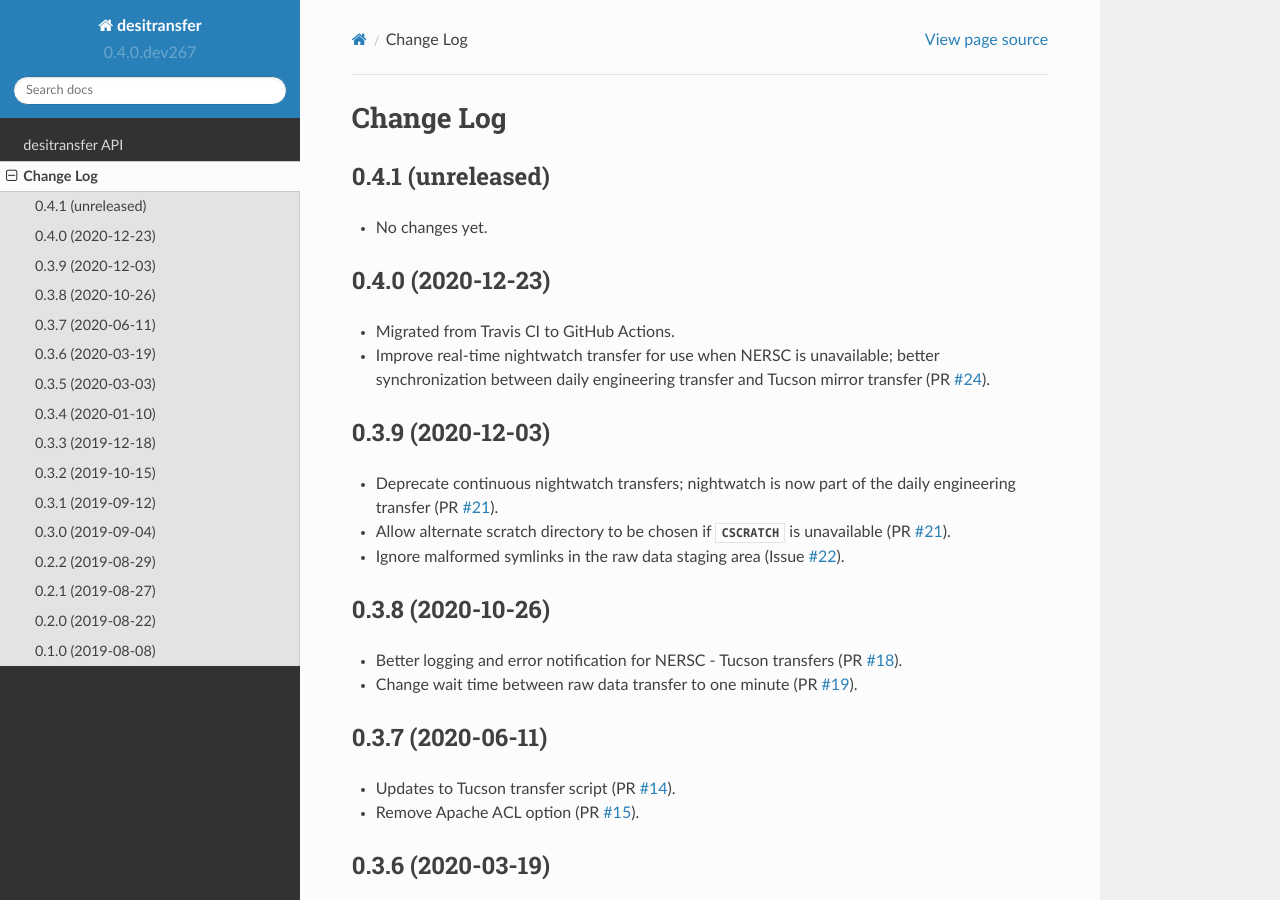
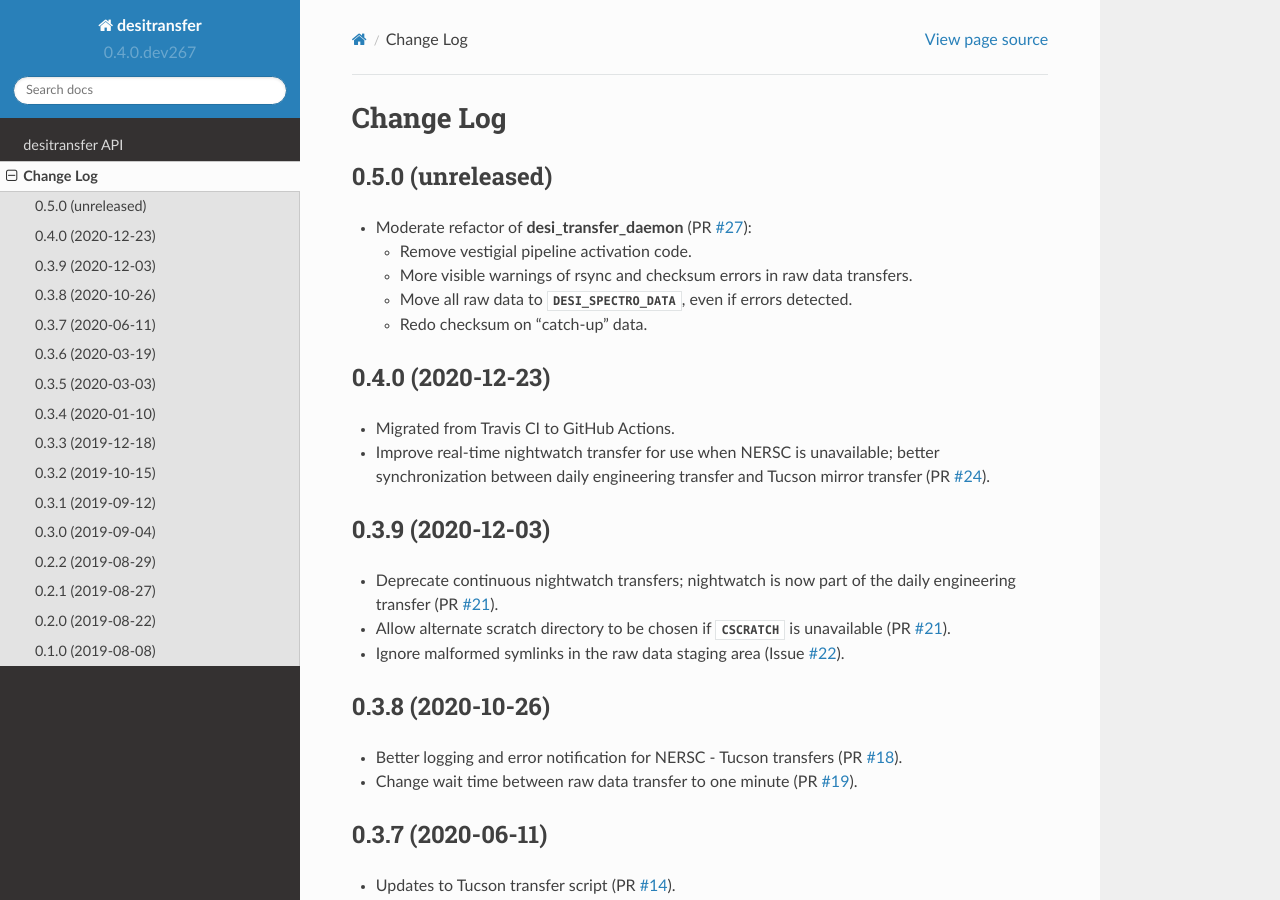
Before and after one commit to desihub/desitransfer, a Sphinx documentation site: the page built from doc/changes.rst, in a window 1280 px wide and 900 px high. Built offline with Sphinx 7.4.7 and the Read the Docs theme 2.0.0, drawn with Linux system fonts in a browser that asks for light colours.

Commit message:
update change log

```diff
--- a/doc/changes.rst
+++ b/doc/changes.rst
@@ -2,10 +2,17 @@
 Change Log
 ==========
 
-0.4.1 (unreleased)
+0.5.0 (unreleased)
 ------------------
 
-* No changes yet.
+* Moderate refactor of :command:`desi_transfer_daemon` (PR `#27`_):
+
+  - Remove vestigial pipeline activation code.
+  - More visible warnings of rsync and checksum errors in raw data transfers.
+  - Move all raw data to :envvar:`DESI_SPECTRO_DATA`, even if errors detected.
+  - Redo checksum on "catch-up" data.
+
+.. _`#27`: https://github.com/desihub/desitransfer/pull/27
 
 0.4.0 (2020-12-23)
 ------------------
```
